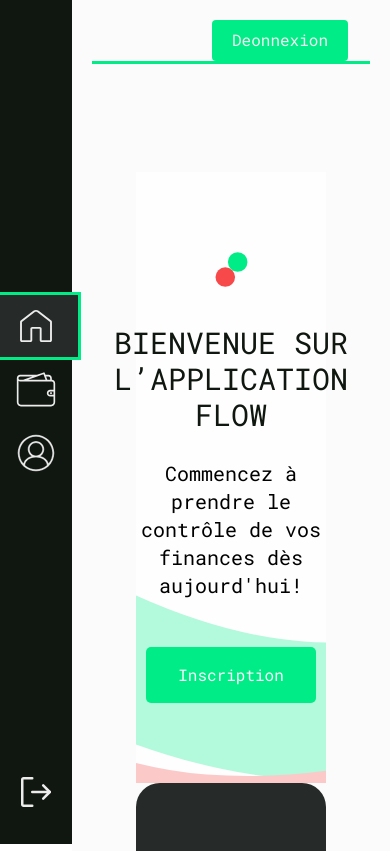
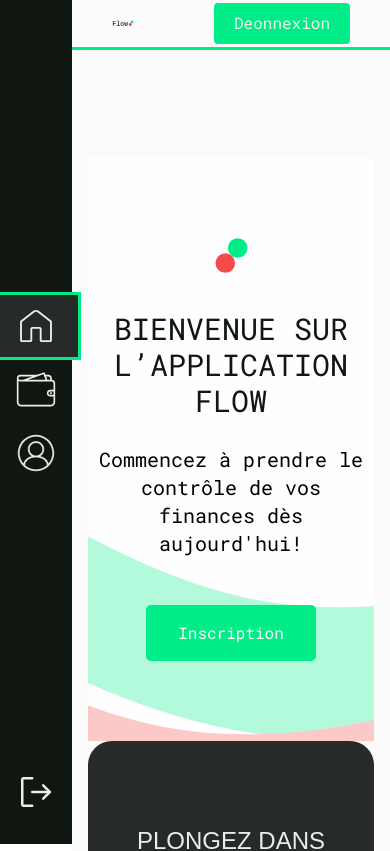
Before and after one commit to Big-pun/projet-synthese, a Vue app: page /accueil in a window 390 px wide. Shown: the top 851 px of the page. Built offline with nearby package versions, Linux system fonts and the light colour scheme.

Commit message:
Make transactions tables responsive

```diff
--- a/src/App.vue
+++ b/src/App.vue
@@ -19,7 +19,7 @@
   <div class="app-container">
     <div class="flex">
       <Sidebar :userConnected="userConnected"></Sidebar>
-      <div class="flex flex-col grow p-5 bg-white overflow-y-auto">
+      <div class="flex flex-col grow bg-white overflow-y-auto">
         <Header></Header>
         <main class="grow"> <!-- ensures that the footer is pushed to the bottom of the page -->
           <RouterView></RouterView>
--- a/src/assets/styles/main.css
+++ b/src/assets/styles/main.css
@@ -43,7 +43,7 @@
     }
 
     main {
-        @apply min-h-screen pt-12 px-11 pb-5 max-w-[1200px] w-full mx-auto;
+        @apply min-h-screen pt-12 px-4 sm:px-6 md:px-8 lg:px-16 pb-5 max-w-[1200px] w-full mx-auto;
     }
 }
 
--- a/src/components/budget/BudgetTableTemplate.vue
+++ b/src/components/budget/BudgetTableTemplate.vue
@@ -60,7 +60,7 @@
         <tr>
           <th v-for="header in headers" :key="header.label" class="text-left">
             <img v-if="header.icon" class="block sm:hidden h-6" :src="header.icon" :alt="header.label" />
-            <span class="hidden sm:inline-block">{{ header.label }}</span>
+            <span class="hidden md:inline-block">{{ header.label }}</span>
           </th>
         </tr>
       </thead>
@@ -79,6 +79,7 @@
             <!-- Recurrence -->
             <template v-if="header.key === 'recurrent'">
               <div class="flex flex-col items-center gap-2" :class="!isEntryRecurrent(item) ? 'my-5' : ''">
+                <span class="block md:hidden font-semibold">Récurrent</span>
                 <!-- Recurrence Toggle Switch -->
                 <label class="switch">
                   <input
@@ -112,7 +113,7 @@
 
             <!-- Other fields -->
             <template v-else>
-              {{ item[header.key] === '' ? '-' : item[header.key] }}
+              {{ item[header.key] === '' ? '-' : item[header.key] }} {{ header.key === 'amount' ? '$' : '' }}
             </template>
 
           </td>
@@ -169,7 +170,6 @@
 }
 
 tr {
-  display: block;
   padding-left: 22px;
   padding-right: 22px;
 }
@@ -242,4 +242,11 @@
   }
 }
 
+@media screen and (max-width: 768px) {
+  tbody tr {
+    display: flex;
+    flex-direction: column;
+  }
+}
+
 </style>
```
